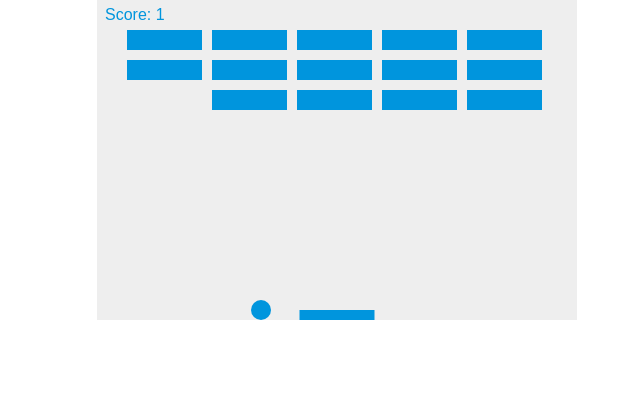
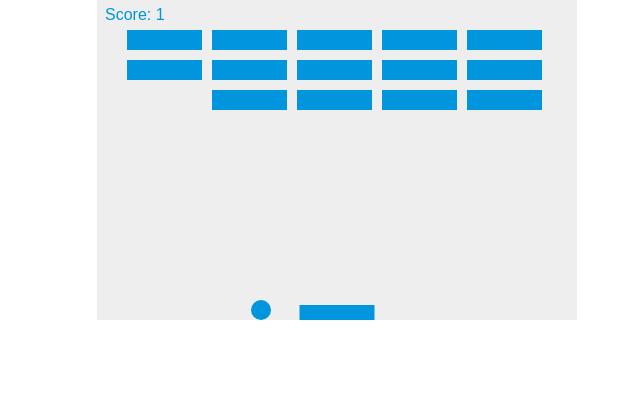
Before and after one commit to junbeom07/brick_break_ohyun, a plain HTML site: page index.html in a window 1280 px wide. Shown: the full height of the page, 303-943 px from the left. Drawn offline with Linux system fonts and the light colour scheme.

Commit message:
패들사이즈 변경

```diff
--- a/index.html
+++ b/index.html
@@ -33,7 +33,7 @@
         var dx = -2;
         var dy = -2;
         const ballRadius = 10;
-        const paddleHeight = 10;
+        const paddleHeight = 15;
         const paddleWidth = 75;
         let paddleX = (canvas.width - paddleWidth) / 2;
         let rightPressed = false;
```
